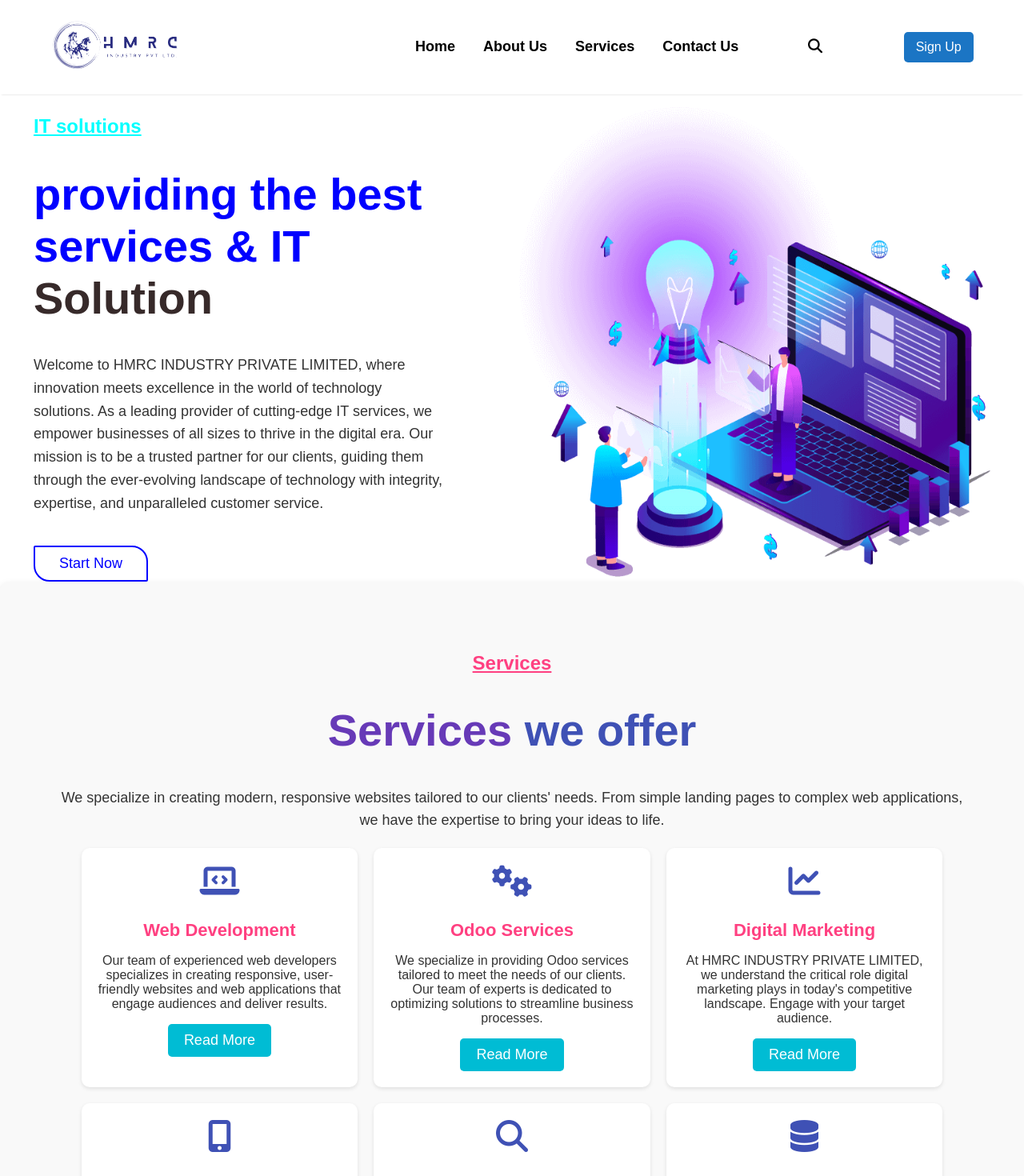
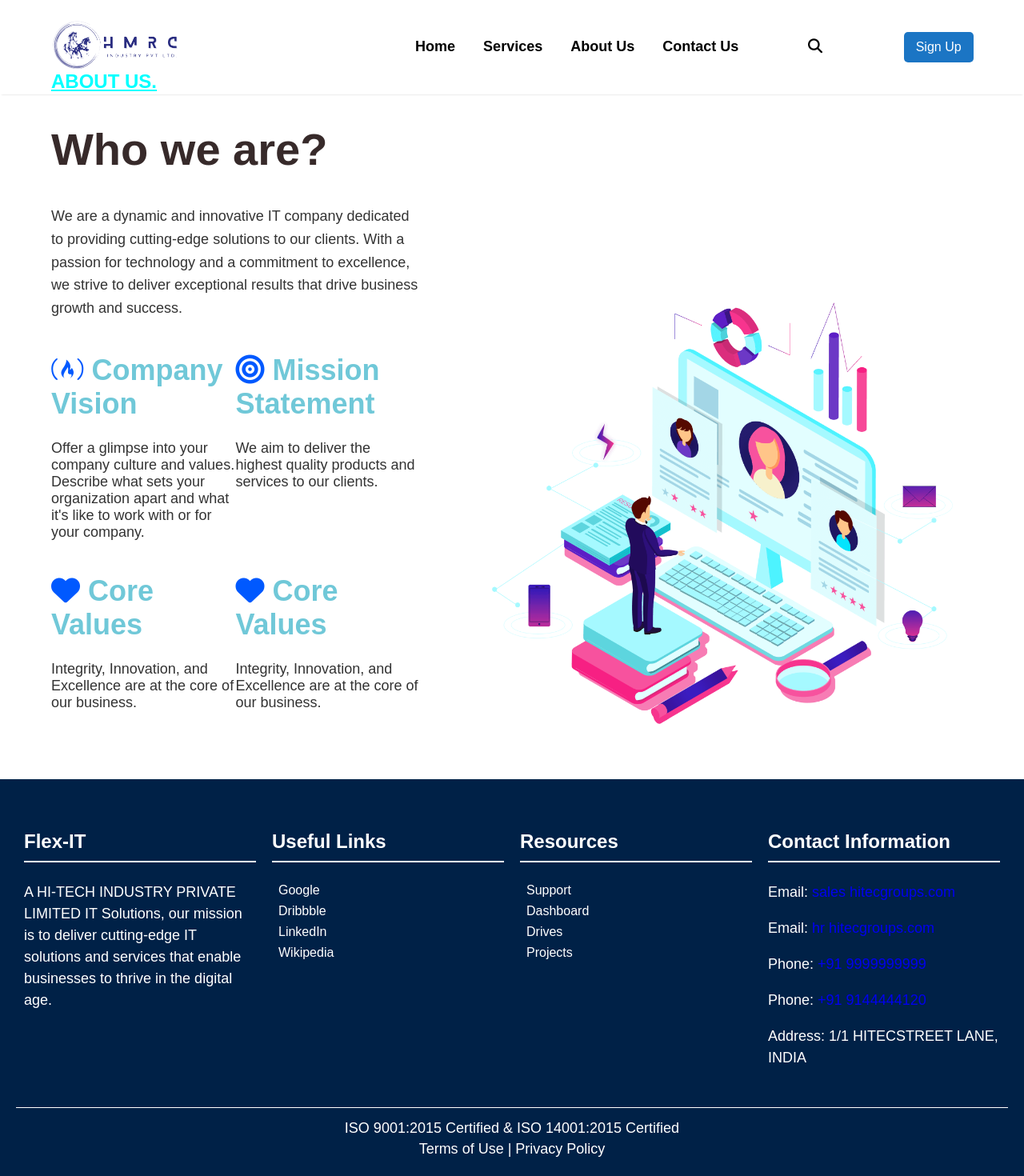
Before and after one commit to ActLikeAyush/HMRCproject, an Angular app: page /about in a window 1280 px wide. Before the commit this address led to /. Shown: the top 1470 px of the page at 80% size. Built offline with nearby package versions, Linux system fonts and the light colour scheme; some icons are missing.

Commit message:
nav bar button start working

```diff
--- a/src/app/about/about.component.css
+++ b/src/app/about/about.component.css
@@ -57,6 +57,9 @@
     max-width: 50%;
     margin-top: -40px;
 }
+.img:hover{
+    transform: translateY(-5px);
+}
 .img img{
     width: 100%;
 }
--- a/src/app/about/about.component.html
+++ b/src/app/about/about.component.html
@@ -1,3 +1,4 @@
+<div class="about">
     <div class="container">
         <div class="head">
             <h3>ABOUT US.</h3>
@@ -11,7 +12,7 @@
         <div class="allmain">
             <div class="main">
                 <div *ngFor="let card of cards" class="card">
-                <h1><i class="{{card.icon}}"></i>  {{ card.title }}</h1>
+                    <h1><i class="{{card.icon}}"></i> {{ card.title }}</h1>
                     <p>{{ card.description }}</p>
                 </div>
             </div>
@@ -20,3 +21,4 @@
             </div>
         </div>
     </div>
+</div>
--- a/src/app/about/about.component.ts
+++ b/src/app/about/about.component.ts
@@ -11,6 +11,7 @@
   selector: 'app-about',
   standalone: true,
   imports: [CommonModule], // Add CommonModule to imports
+   template: `<h1>Welcome to the Home Page</h1>`,
   templateUrl: './about.component.html',
   styleUrls: ['./about.component.css']
 })
--- a/src/app/app.component.html
+++ b/src/app/app.component.html
@@ -1,6 +1,3 @@
 <app-header></app-header>
-<app-main></app-main>
-<app-services></app-services>
-<app-about></app-about>
+<router-outlet></router-outlet> <!-- Only use router outlet here -->
 <app-footer></app-footer>
-<!-- <router-outlet></router-outlet> -->
--- a/src/app/app.component.ts
+++ b/src/app/app.component.ts
@@ -1,15 +1,38 @@
 import { Component } from '@angular/core';
-import { HeaderComponent } from './header/header.component'; // Import HeaderComponent
-import { MainComponent } from './main/main.component'; // Import MainComponent
+
+import { filter } from 'rxjs/operators';
+import { Router, NavigationEnd } from '@angular/router';
+
+
+import { HeaderComponent } from './header/header.component';
+import { MainComponent } from './main/main.component';
 import { ServicesComponent } from './services/services.component';
 import { AboutComponent } from './about/about.component';
 import { FooterComponent } from './footer/footer.component';
+import { RouterModule } from '@angular/router'; // Import RouterModule for routing
 
 @Component({
   selector: 'app-root',
-  standalone: true,                        // Ensure this is set for standalone components
-  imports: [HeaderComponent, MainComponent,ServicesComponent,AboutComponent,FooterComponent], // Add MainComponent to imports
-  templateUrl: './app.component.html',      // Link to HTML file
-  styleUrls: ['./app.component.css']        // Link to CSS file
+  standalone: true,
+  imports: [
+    RouterModule, // Import RouterModule to enable routing
+    HeaderComponent,
+    MainComponent,
+    ServicesComponent,
+    AboutComponent,
+    FooterComponent
+  ],
+  templateUrl: './app.component.html',
+  styleUrls: ['./app.component.css']
 })
-export class AppComponent { }
+export class AppComponent {
+
+  constructor(private router: Router) {
+    // Listen to route changes and log them
+    this.router.events.pipe(
+      filter(event => event instanceof NavigationEnd)
+    ).subscribe(event => {
+      console.log('Navigation event:', event);
+    });
+  }
+}
--- a/src/app/app.config.ts
+++ b/src/app/app.config.ts
@@ -1,9 +1,12 @@
 import { ApplicationConfig, provideZoneChangeDetection } from '@angular/core';
 import { provideRouter } from '@angular/router';
-
-import { routes } from './app.routes';
+import { routes } from './app.routes'; // Ensure this is correct
 import { provideClientHydration } from '@angular/platform-browser';
 
 export const appConfig: ApplicationConfig = {
-  providers: [provideZoneChangeDetection({ eventCoalescing: true }), provideRouter(routes), provideClientHydration()]
+  providers: [
+    provideZoneChangeDetection({ eventCoalescing: true }),
+    provideRouter(routes),   // This is required for routing
+    provideClientHydration(),
+  ],
 };
--- a/src/app/header/header.component.html
+++ b/src/app/header/header.component.html
@@ -6,10 +6,10 @@
         <nav>
             <div class="nav">
                 <ul>
-                    <li><a href="#" routerLink="/">Home</a></li>
-                    <li><a href="#" routerLink="/">About Us</a></li>
-                    <li><a href="#" routerLink="/">Services</a></li>
-                    <li><a href="#" routerLink="/">Contact Us</a></li>
+                    <li><a  routerLink="/">Home</a></li> <!-- Main Page -->
+                    <li><a routerLink="/services">Services</a></li> <!-- Services Page -->
+                    <li><a routerLink="/about">About Us</a></li> <!-- About Us Page -->
+                    <li><a routerLink="/contact">Contact Us</a></li>
                 </ul>
             </div>
         </nav>
--- a/src/app/header/header.component.ts
+++ b/src/app/header/header.component.ts
@@ -1,27 +1,23 @@
 import { Component, HostListener } from '@angular/core';
-import { CommonModule } from '@angular/common'; // Import CommonModule
+import { CommonModule } from '@angular/common'; // Make sure to import this for ngClass
+import { RouterModule } from '@angular/router';
 
 @Component({
   selector: 'app-header',
   standalone: true,
-  imports: [CommonModule], // Add CommonModule here
+  imports: [CommonModule, RouterModule], // Add CommonModule and RouterModule here
   templateUrl: './header.component.html',
   styleUrls: ['./header.component.css']
 })
 export class HeaderComponent {
+  isModalOpen: boolean = false;
+
   isScrolled = false;
 
   // HostListener to detect scroll event
   @HostListener('window:scroll', [])
   onWindowScroll() {
     this.isScrolled = window.scrollY > 80; // Check if the user has scrolled more than 80px
-  }
-
-  isModalOpen = false;
-
-  // Detect scrolling
-  onScroll(event: Event) {
-    this.isScrolled = window.scrollY > 0;
   }
 
   openSignupModal() {
--- a/src/app/main/main.component.html
+++ b/src/app/main/main.component.html
@@ -1,3 +1,4 @@
+<div class="main-content">
     <div class="container">
         <div class="mainText" [class.animate]="isInView">
             <h3>IT solutions</h3>
@@ -18,3 +19,4 @@
                 (mousemove)="onMouseMove($event)" />
         </div>
     </div>
+</div>
--- a/src/app/main/main.component.ts
+++ b/src/app/main/main.component.ts
@@ -4,6 +4,7 @@
   selector: 'app-main',
   standalone: true,
   templateUrl: './main.component.html',
+    template: `<h1>Main Component</h1>`,
   styleUrls: ['./main.component.css']
 })
 export class MainComponent {
--- a/src/main.ts
+++ b/src/main.ts
@@ -1,5 +1,5 @@
 import { bootstrapApplication } from '@angular/platform-browser';
-import { appConfig } from './app/app.config';
+import { appConfig } from './app/app.config'; // Assuming routes are provided here
 import { AppComponent } from './app/app.component';
 
 bootstrapApplication(AppComponent, appConfig)
```
Also changed, not shown: src/app/app.routes.ts (+7 -4 lines). Lines whose indentation alone changed are shown as unchanged.
